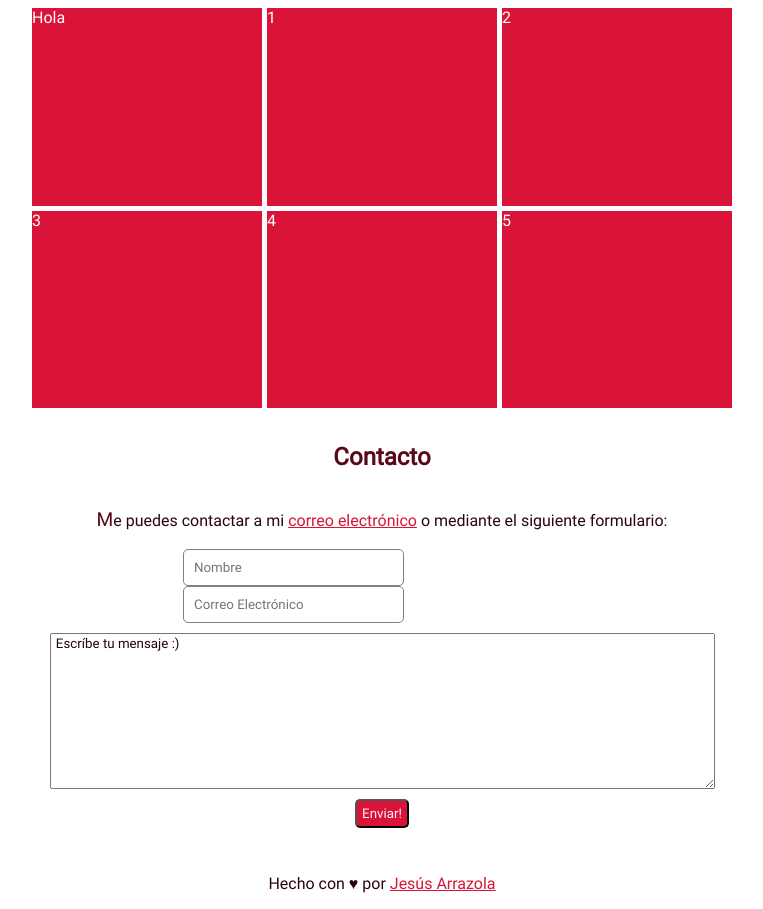
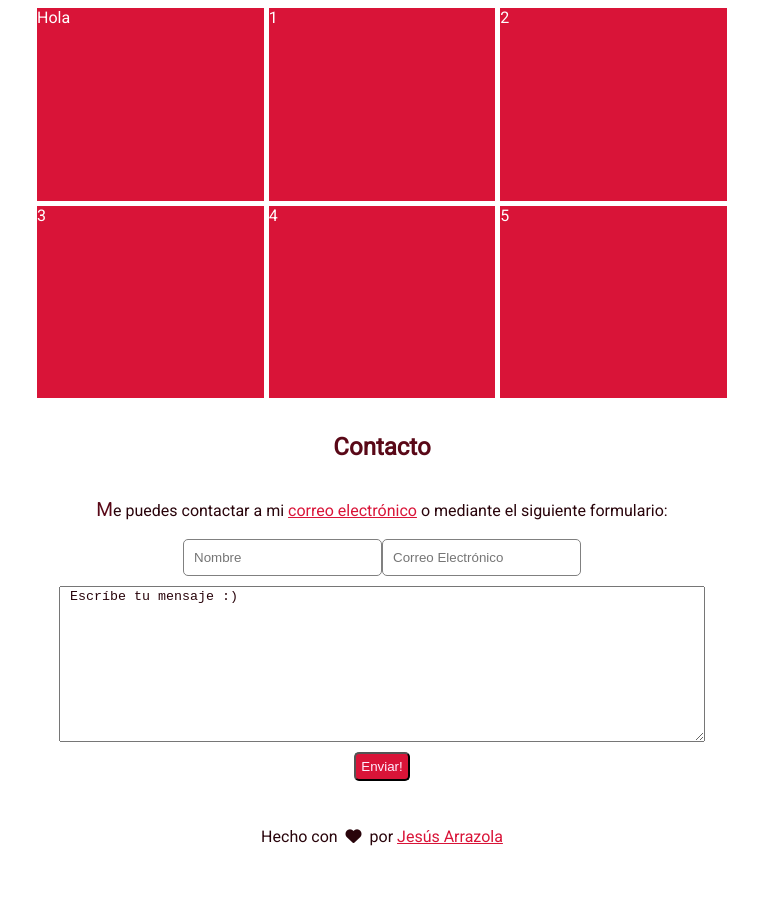
Before and after one commit to JesusArrazola/curriculum, a website: page index.html in a window 1280 px wide. Shown: the part 769-1678 px from the top of the page, without its empty margins (258-1021 px from the left). After the commit the page ends 1631 px from the top, so only its background shows below. Drawn offline with Linux system fonts and the light colour scheme.

Commit message:
Icons fixed

```diff
--- a/assets/styles/styles.css
+++ b/assets/styles/styles.css
@@ -1,8 +1,3 @@
-/* Definir la fuente Roboto */
-@font-face {
-    font-family: Roboto-regular;
-    src: url('../fonts/Roboto-Regular.ttf');
-}
 /* Estilos por defecto */
 :root{
     font-size: 16px;
@@ -14,10 +9,11 @@
     --component-gap:30px;
 }
 *,*::after,*::before{
-    font-family: 'Roboto-Regular';
+    box-sizing: border-box;
     color: var(--black);
 }
 body{
+    font-family: 'Roboto', sans-serif;
     padding: 0;
     margin: 0;
 }
@@ -141,6 +137,7 @@ section#skillset{
     background-color: var(--primary);
     color: white;
 }
+i,i::after,i::before{margin: 0 2px; color: inherit;}
 /* Form and Inputs */
 form{
     width: 100%;
--- a/index.html
+++ b/index.html
@@ -5,10 +5,14 @@
     <meta http-equiv="X-UA-Compatible" content="IE=edge">
     <meta name="viewport" content="width=device-width, initial-scale=1.0">
     <title>Jesús Arrazola | Desarrollador web</title>
+    <link rel="preconnect" href="https://fonts.googleapis.com">
+    <link rel="preconnect" href="https://fonts.gstatic.com" crossorigin>
+    <link href="https://fonts.googleapis.com/css2?family=Roboto&display=swap" rel="stylesheet">
     <link rel="stylesheet" href="./assets/styles/styles.css">
     <script src="https://kit.fontawesome.com/bdf1c65634.js" crossorigin="anonymous"></script>
 </head>
 <body>
+
     <div id="root">
         <header class="component-top">
             <nav class="menu-header">
@@ -75,7 +79,7 @@
         </div>
         <footer class="component-bottom">
             <p>
-                Hecho con &hearts; por <a class="styled-link" href="https://github.com/JesusArrazola">Jesús Arrazola</a>
+                Hecho con <i class="fa-solid fa-heart"></i> por <a class="styled-link" href="https://github.com/JesusArrazola">Jesús Arrazola</a>
             </p>
         </footer>
     </div>
```
